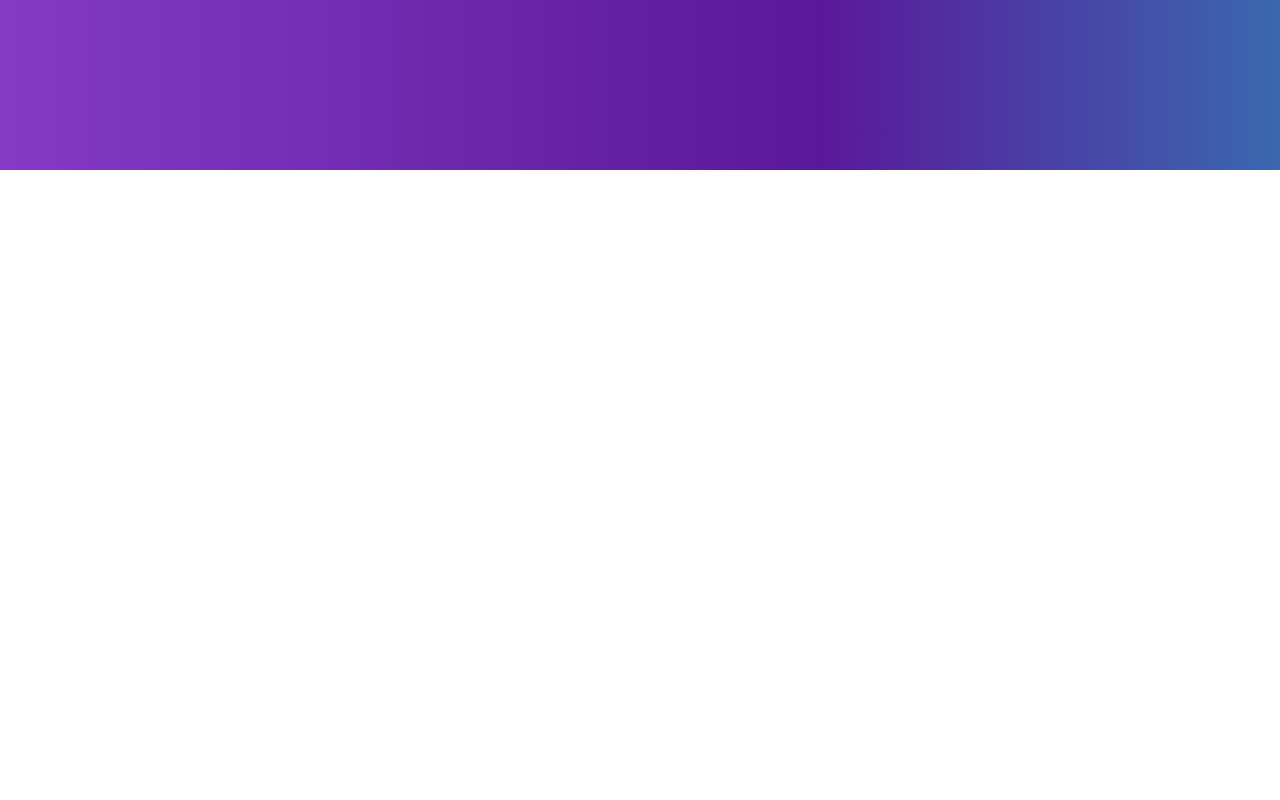
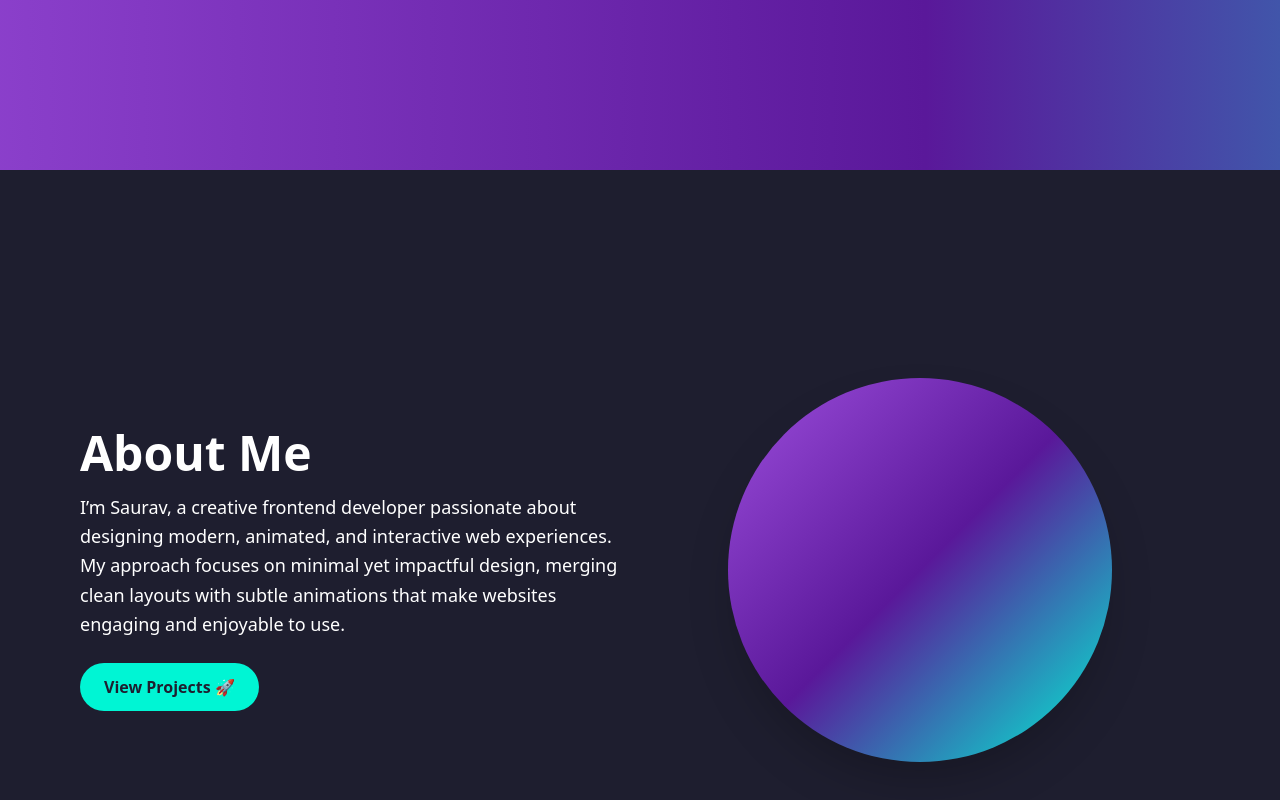
Before and after one commit to ShaurabhGhimire/my-portfolio, a React (Vite) app: page / in a window 1280 px wide. Shown: the part 630-1430 px from the top of the page. Before the commit the page ends 800 px from the top, so only its background shows below. Built offline with nearby package versions, Linux system fonts and the light colour scheme.

Commit message:
✅ Added split-screen About section with animations

```diff
--- a/src/App.jsx
+++ b/src/App.jsx
@@ -1,12 +1,12 @@
 import Hero from './components/Hero';
 import CustomCursor from './components/CustomCursor';
-
+import About from './components/About';
 function App() {
   return (
     <>
       <CustomCursor />
       <Hero />
-
+            <About />
     </>
   );
 }
--- /dev/null
+++ b/src/components/About.jsx
@@ -0,0 +1,40 @@
+/* eslint-disable no-unused-vars */
+import { motion } from "framer-motion";
+
+export default function About() {
+  return (
+    <section
+      id="about"
+      className="min-h-screen flex flex-col md:flex-row items-center justify-center px-8 md:px-20 bg-[#1E1E2F] text-white"
+    >
+      {/* Left Text Section */}
+      <motion.div
+        initial={{ opacity: 0, x: -50 }}
+        whileInView={{ opacity: 1, x: 0 }}
+        transition={{ duration: 0.8 }}
+        className="flex-1 text-center md:text-left"
+      >
+        <h2 className="text-4xl md:text-5xl font-bold mb-4">About Me</h2>
+        <p className="text-lg mb-6 max-w-xl leading-relaxed mx-auto md:mx-0">
+          I’m Saurav, a creative frontend developer passionate about designing modern, animated, and interactive web experiences. My approach focuses on minimal yet impactful design, merging clean layouts with subtle animations that make websites engaging and enjoyable to use.
+        </p>
+        <a
+          href="#projects"
+          className="inline-block px-6 py-3 bg-[#00F5D4] text-[#1E1E2F] font-semibold rounded-full hover:scale-105 transition-transform"
+        >
+          View Projects 🚀
+        </a>
+      </motion.div>
+
+      {/* Right Visual Section */}
+      <motion.div
+        initial={{ opacity: 0, x: 50 }}
+        whileInView={{ opacity: 1, x: 0 }}
+        transition={{ duration: 0.8 }}
+        className="flex-1 flex justify-center items-center mt-10 md:mt-0"
+      >
+        <div className="w-64 h-64 md:w-96 md:h-96 rounded-full bg-gradient-to-br from-[#9D4EDD] via-[#5A189A] to-[#00F5D4] animate-gradient shadow-2xl"></div>
+      </motion.div>
+    </section>
+  );
+}
```
